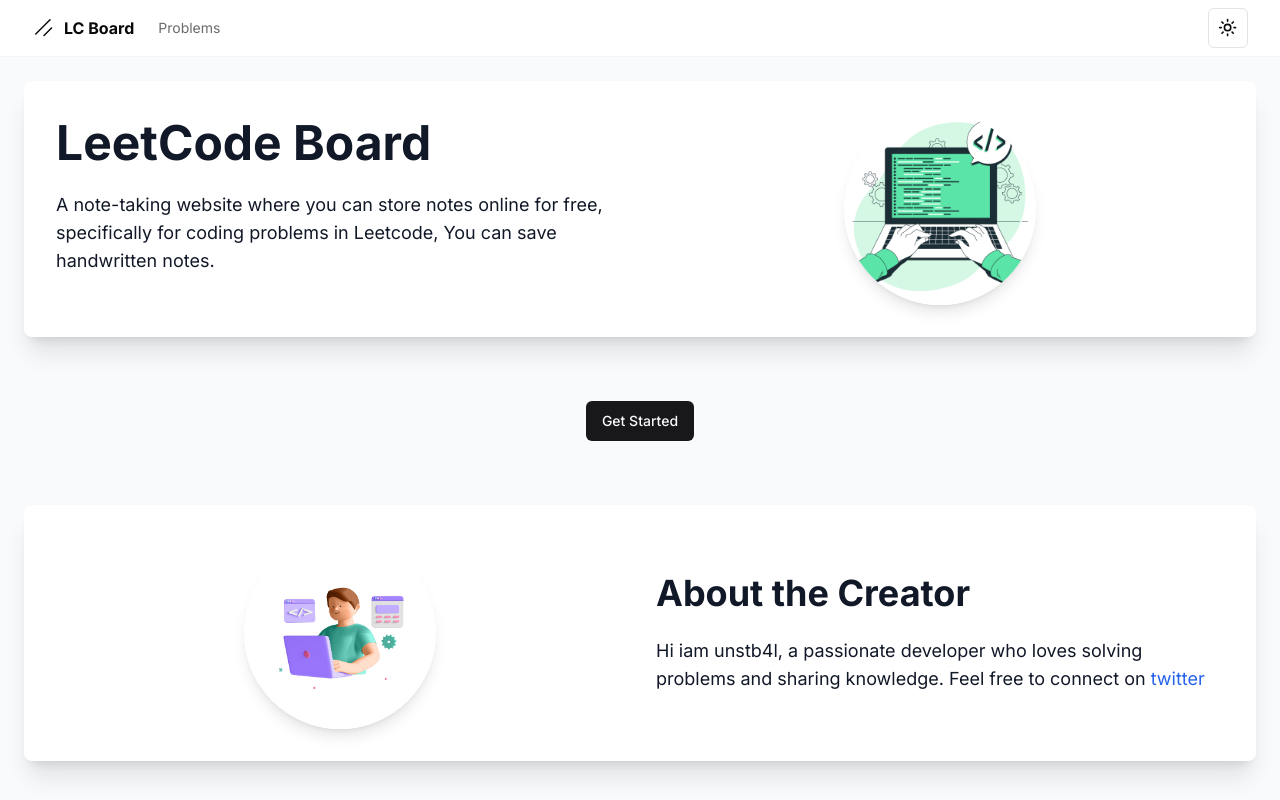
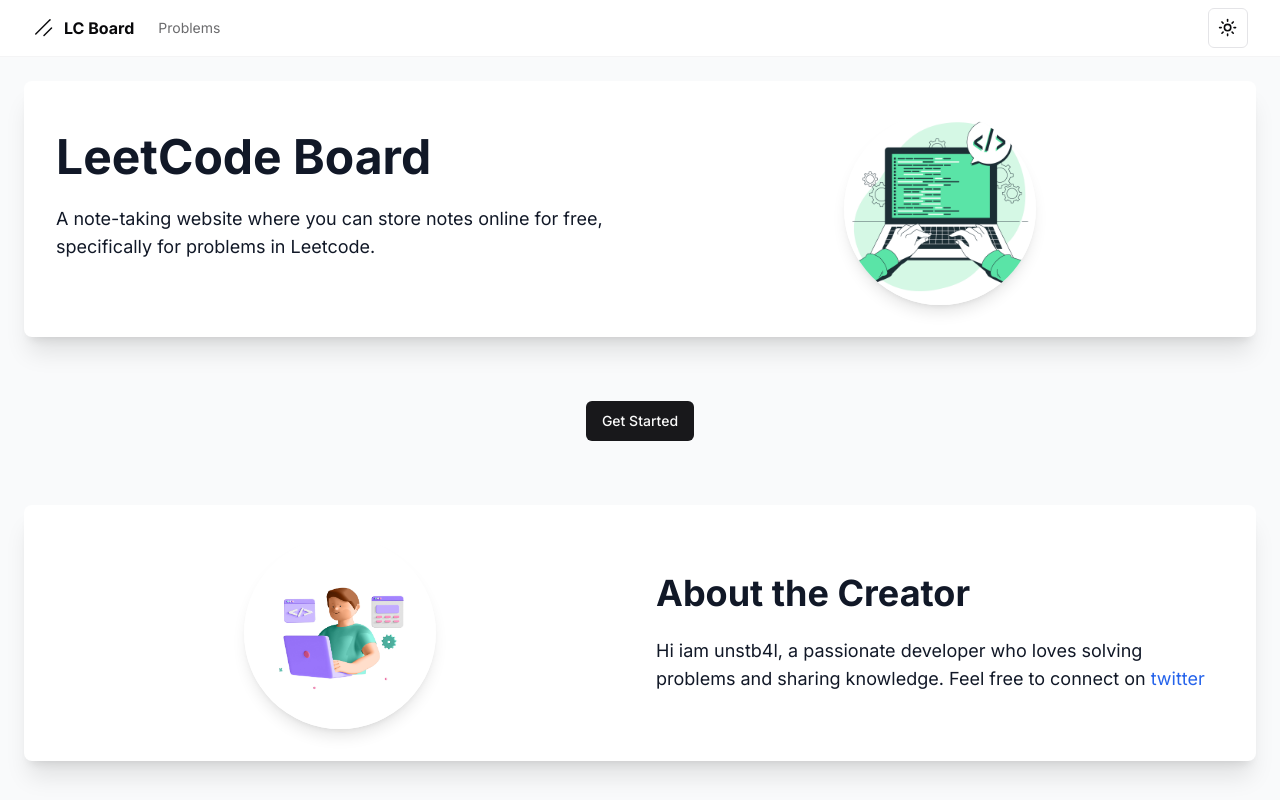
Before and after one commit to Jeevan-23/leetcodeboard, a Next.js app: page / in a window 1280 px wide. Shown: the top 800 px of the page. Built offline with nearby package versions, Linux system fonts and the light colour scheme.

Commit message:
changed content

```diff
--- a/app/page.tsx
+++ b/app/page.tsx
@@ -15,8 +15,7 @@
             <h1 className="text-5xl font-bold mb-6">LeetCode Board</h1>
             <p className="text-lg mb-6">
               A note-taking website where you can store notes online for free,
-              specifically for coding problems in Leetcode, You can save
-              handwritten notes.
+              specifically for problems in Leetcode.
             </p>
           </div>
           <div className="flex justify-center md:w-1/2 order-2 md:order-1">
```
